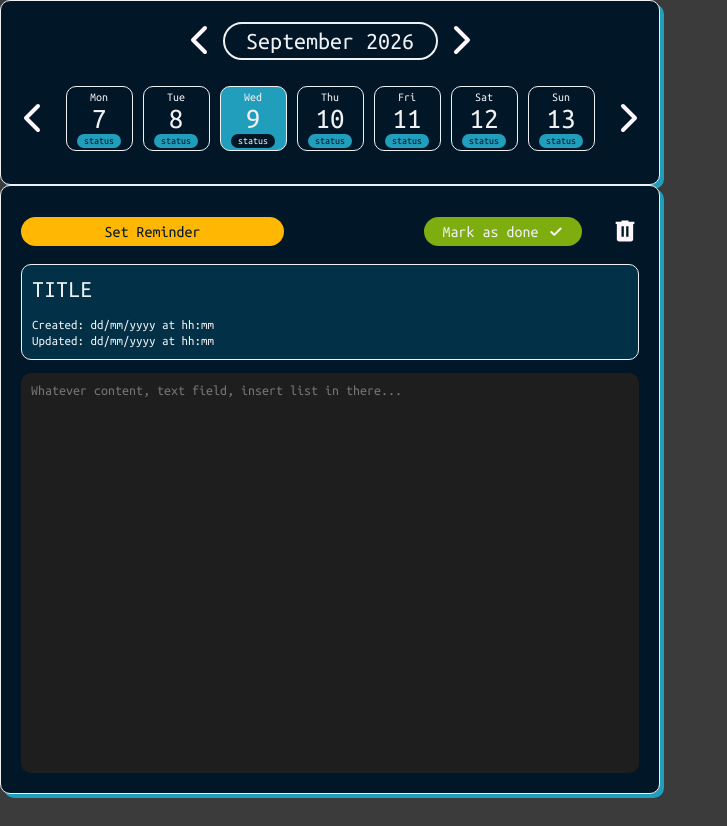
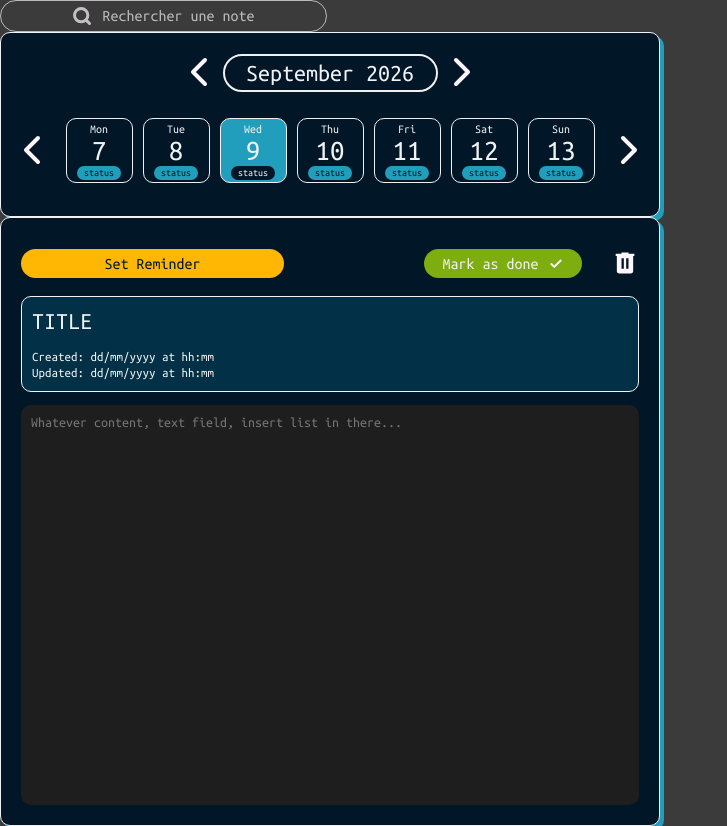
Before and after one commit to Snowlydial/WILO, a React (Vite) app in the folder frontend/: page / in a window 1280 px wide. Shown: the whole page, without its empty margins (0-727 px from the left). Before the commit the page ends 800 px from the top, so only its background shows below. Built offline with nearby package versions, Linux system fonts and the light colour scheme.

Commit message:
2.13a-SearchBar comp

```diff
--- a/frontend/src/App.tsx
+++ b/frontend/src/App.tsx
@@ -1,9 +1,11 @@
 import LogCard from "./components/log/LogCard"
 import DateSelector from "./components/ui/date-selector/DateSelector"
+import SearchBar from "./components/ui/search-bar/SearchBar"
 
 function App() {
   return (
     <>
+      <SearchBar></SearchBar>
       <DateSelector></DateSelector>
       <LogCard></LogCard>
     </>
--- /dev/null
+++ b/frontend/src/components/ui/search-bar/SearchBar.css
@@ -0,0 +1,24 @@
+.search-bar {
+    box-sizing: border-box;
+
+    display: flex;
+    flex-direction: row;
+    justify-content: center;
+    align-items: center;
+    padding: 5px 15px;
+    gap: 10px;
+
+    width: 327px;
+    height: 32px;
+
+    border: 1px solid #F0F1F2;
+    border-radius: 50px;
+
+    font-style: normal;
+    font-weight: 400;
+    font-size: 16px;
+    line-height: 16px;
+    color: #F0F1F2;
+
+    opacity: 0.7;
+}
--- /dev/null
+++ b/frontend/src/components/ui/search-bar/SearchBar.tsx
@@ -0,0 +1,12 @@
+import './SearchBar.css'
+
+export default function SearchBar() {
+    return (
+        <>
+            <button className="search-bar">
+                <img src="/icons/magnifying-glass.svg" alt="search" />
+                <span>Rechercher une note</span>
+            </button>
+        </>
+    )
+}
```
